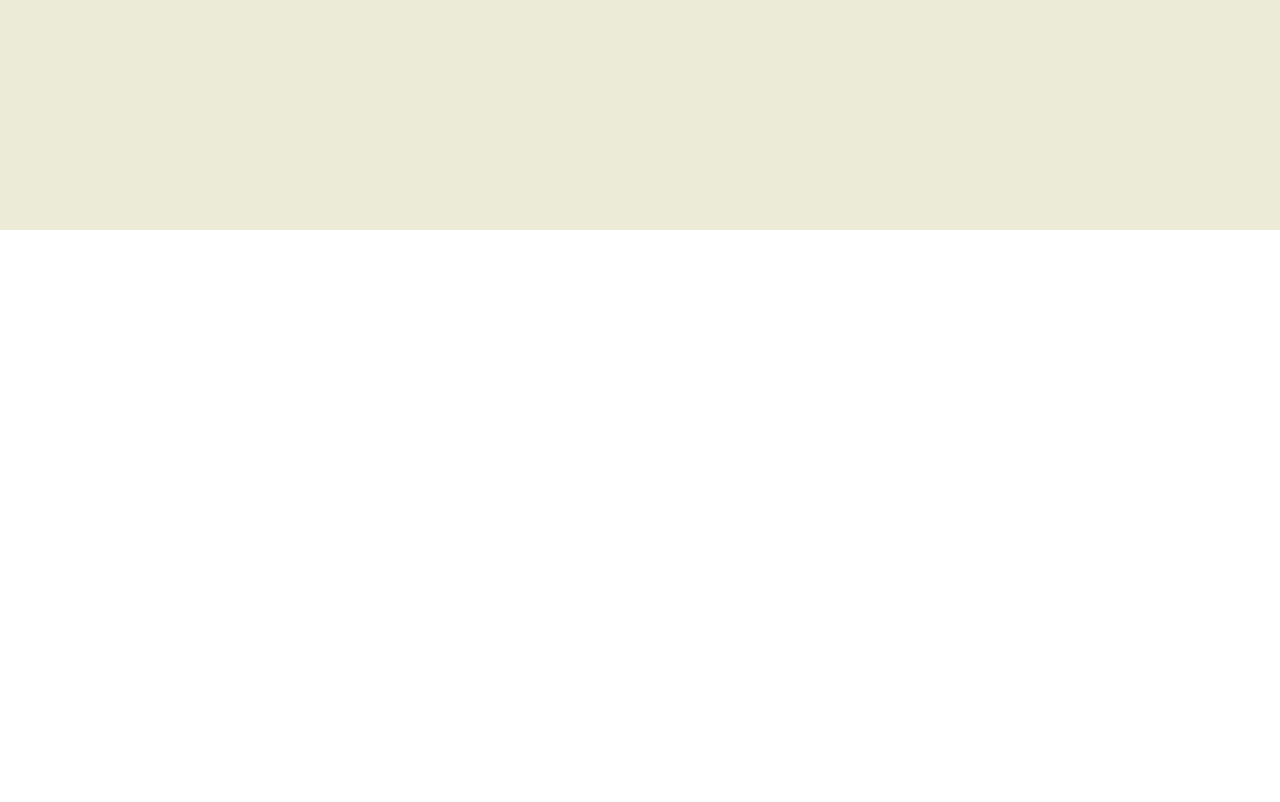
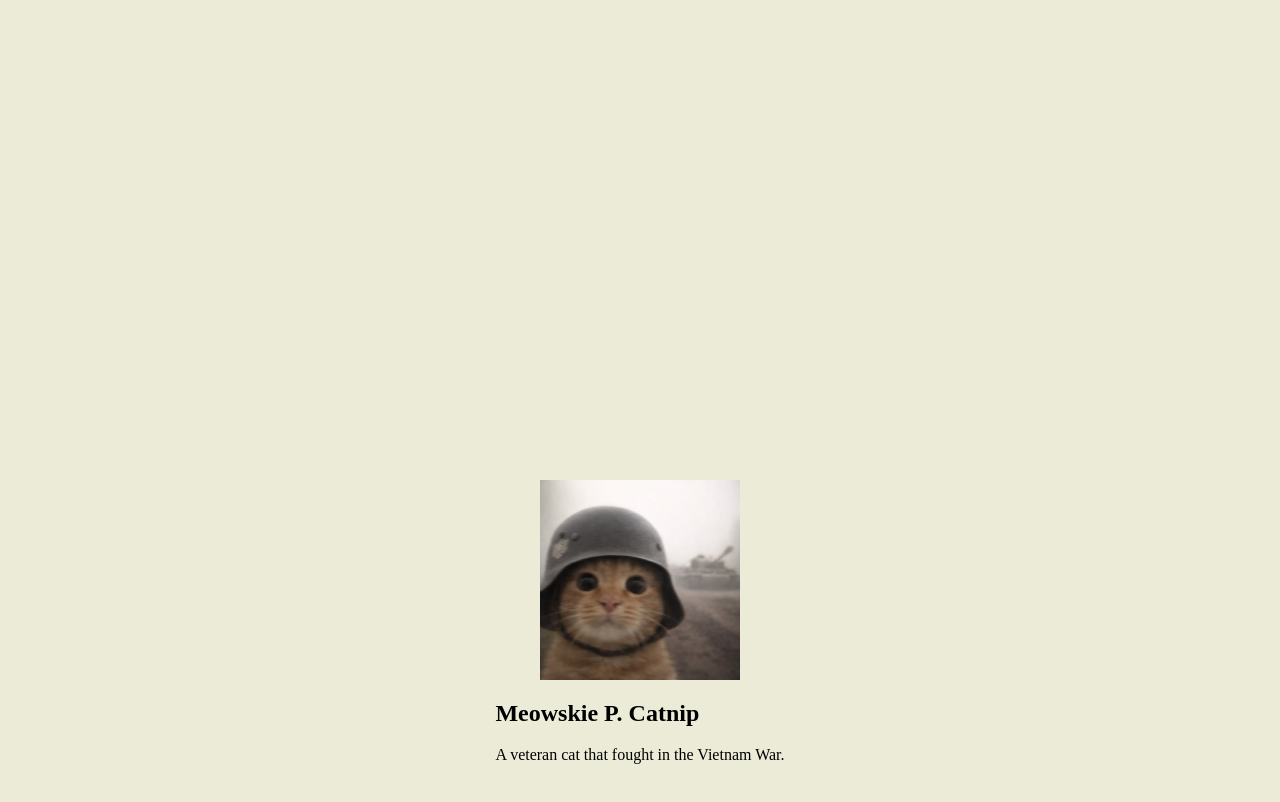
Before and after one commit to sabal-ty/Garden-Website, a plain HTML site: page index.html in a window 1280 px wide. Shown: the part 1446-2248 px from the top of the page. Before the commit the page ends 1676 px from the top, so only its background shows below. Drawn offline with Linux system fonts and the light colour scheme; a web font is replaced by a local one.

```diff
--- a/index.html
+++ b/index.html
@@ -57,6 +57,15 @@
                     lorem neque a leo. Maecenas tincidunt et diam quis euismod. Praesent id convallis leo. </p>
             </div>
         </section>
+        <section class="owner">
+            <div class="owner__picture">
+                <img src="assets/Owner.jpg" alt="Owner">
+            </div>
+            <div class="owner__content">
+                <h1>Meowskie P. Catnip</h1>
+                <p1>A veteran cat that fought in the Vietnam War.</p>
+            </div>
+        </section>
     </main>
 </body>
 
--- a/styles.css
+++ b/styles.css
@@ -182,3 +182,25 @@ html {
     align-items: center;
     text-align: left;
 }
+/*=========================*/
+.owner {
+    min-height: 100vh;
+    display: flex;
+    flex-direction: column;
+    justify-content: center;
+    align-items: center;
+    background-color: var(--background-color);
+}
+
+.owner__picture {
+    width: 200px;
+}
+
+.owner__picture img{
+    inset: 0;
+    width: 100%;
+    height: 100%;
+    object-fit: cover;
+    object-position: center;
+    display: block;
+}
```
Also changed, not shown: assets/Owner.jpg (added).
